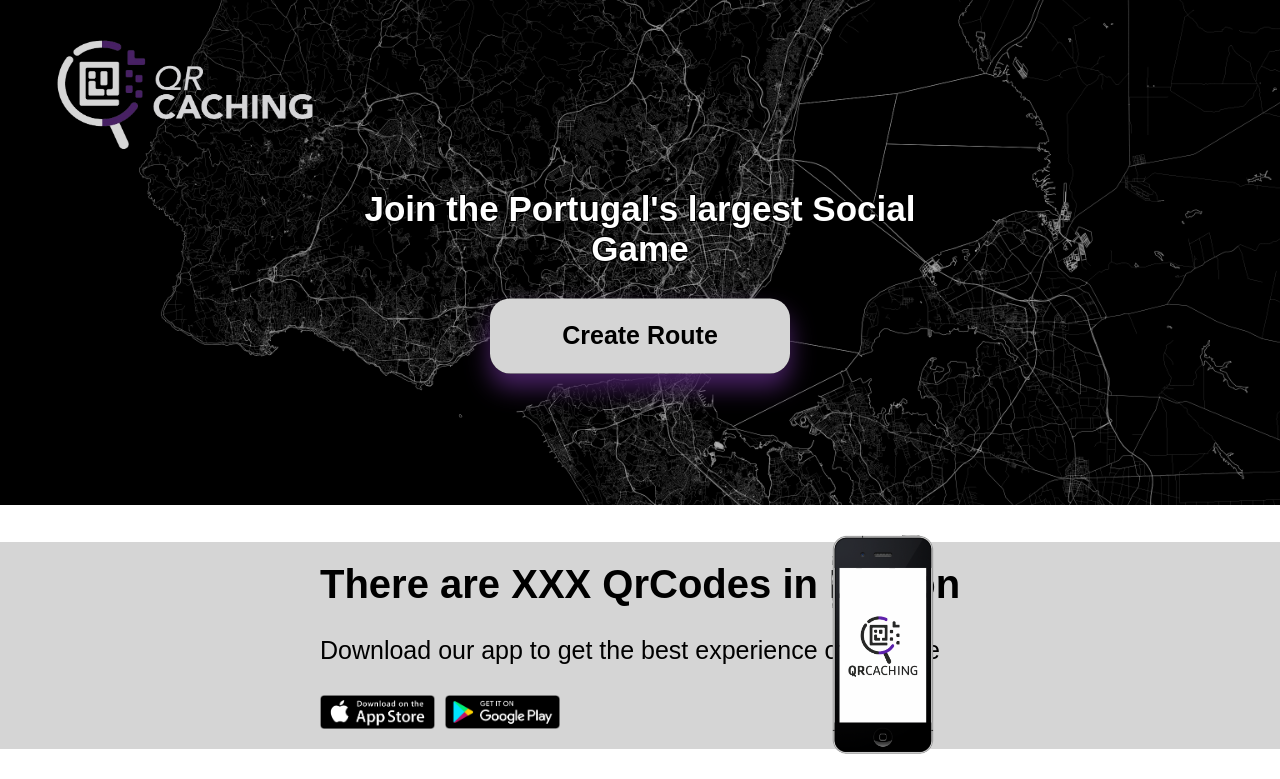
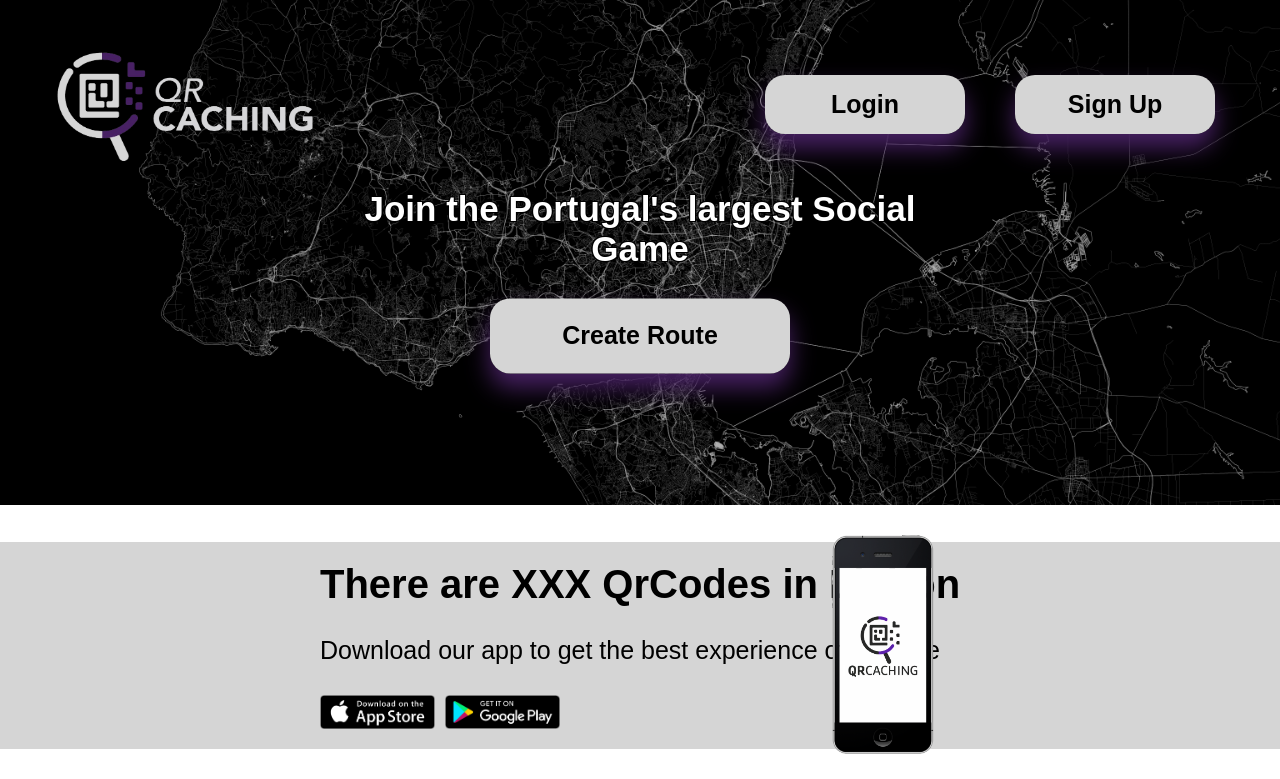
Before and after one commit to Fang261/QR-Caching_WEB, a plain HTML site: page Code/site/index.html in a window 1280 px wide. Shown: the top 779 px of the page. Drawn offline with Linux system fonts and the light colour scheme.

Commit message:
login buttons fix

```diff
--- a/Code/site/index.css
+++ b/Code/site/index.css
@@ -29,7 +29,12 @@ main {
     height: 125px;
 }
 
-.nav_buttons1,
+.nav_buttons1{
+    display: flex;
+    gap: 10px;
+    padding: 25px;
+}
+
 .nav_buttons2 {
     display: none;
     gap: 10px;
```
